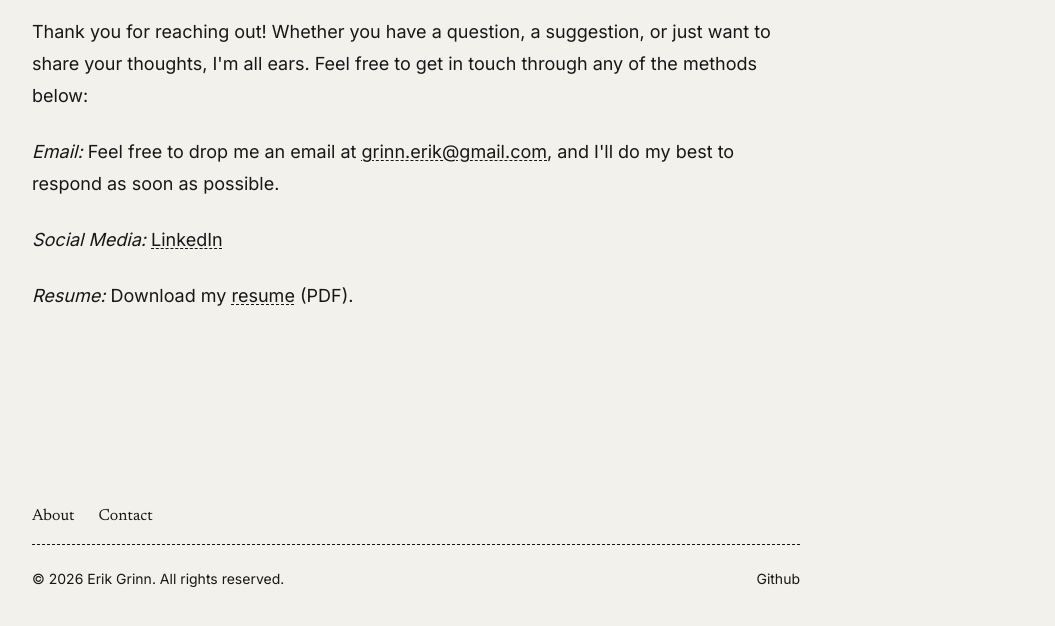
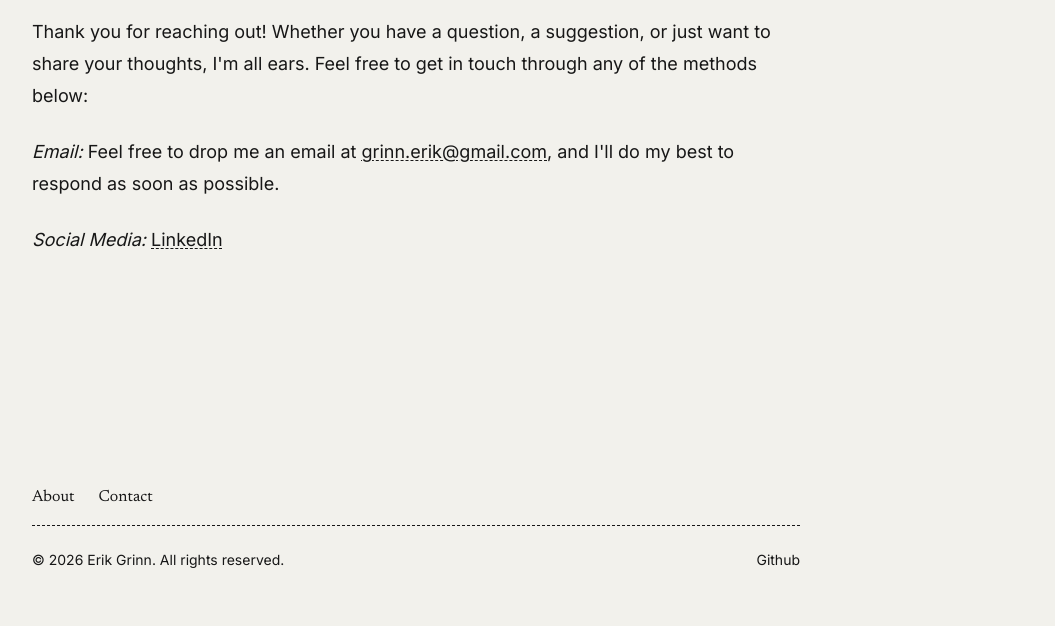
Before and after one commit to erikgrinn/erikgrinn.github.io, an Astro site: page /contact in a window 1280 px wide. Shown: the part 174-800 px from the top of the page, without its empty margins (224-1279 px from the left). Built offline with nearby package versions, Linux system fonts and the light colour scheme; Astro itself is replaced by a stand-in of ours.

Commit message:
removed resume

```diff
--- a/src/content/pages/contact.mdx
+++ b/src/content/pages/contact.mdx
@@ -14,5 +14,5 @@ _Social Media:_
 <a href="https://www.linkedin.com/in/erikgrinn" target="_blank" rel="noopener noreferrer">LinkedIn</a>
 {/* [LinkedIn](https://www.linkedin.com/in/erikgrinn). */}
 
-_Resume:_
-Download my <a href="/resume.pdf" target="_blank" rel="noopener noreferrer">resume</a> (PDF).
+{/* _Resume:_
+Download my <a href="/resume.pdf" target="_blank" rel="noopener noreferrer">resume</a> (PDF). */}
```
Also changed, not shown: 1 other file.
